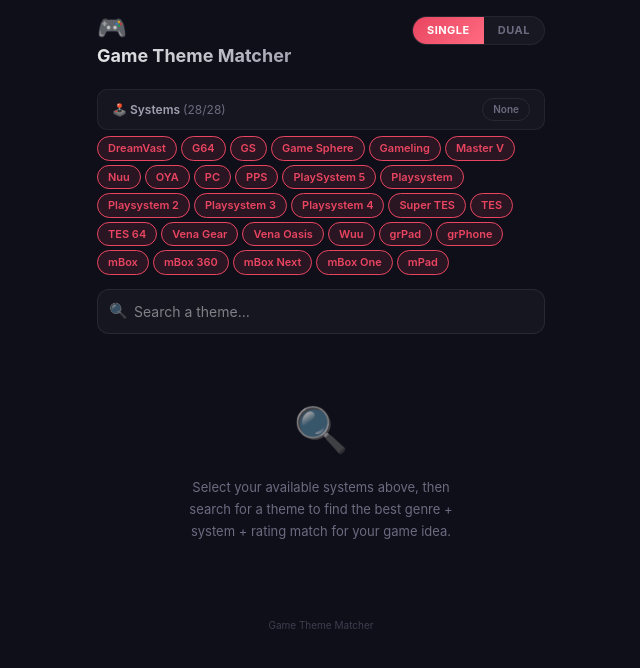
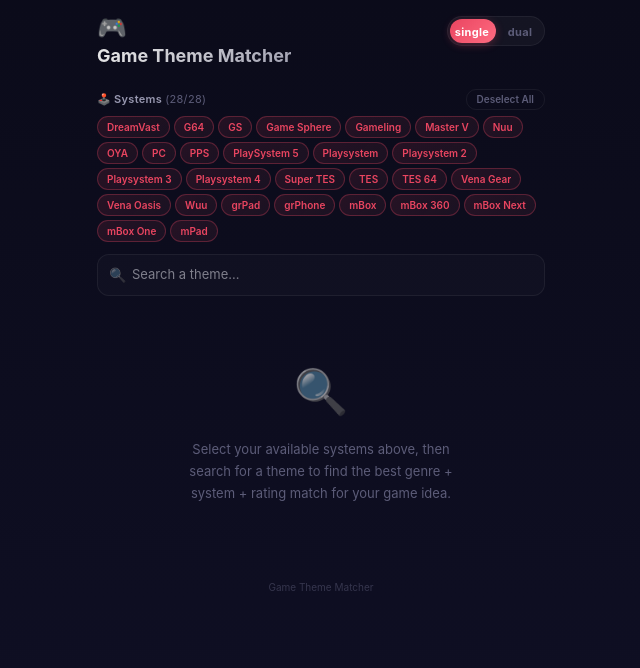
Before and after one commit to jonasboos/game-theme-matcher, a Next.js app: page / in a window 1280 px wide. Shown: the top 668 px of the page, without its empty margins (319-959 px from the left). Built offline with nearby package versions, Linux system fonts and the light colour scheme.

Commit message:
premium redesign: glass-morphism, sliding pill toggle, gradient accents, clean typography

```diff
--- a/src/app/globals.css
+++ b/src/app/globals.css
@@ -1,67 +1,129 @@
 @import "tailwindcss";
 
-/* Custom properties for dark theme */
+/* ========== Design System ========== */
 :root {
-  --bg-primary: #0f0f1a;
-  --bg-secondary: #1a1a2e;
-  --bg-card: #16213e;
+  /* Backgrounds */
+  --bg-primary: #0b0b1a;
+  --bg-secondary: #111128;
+  --bg-card: rgba(255, 255, 255, 0.03);
+  --bg-card-hover: rgba(255, 255, 255, 0.06);
+  --bg-surface: rgba(255, 255, 255, 0.04);
+  --bg-glass: rgba(255, 255, 255, 0.02);
+
+  /* Accent */
   --accent: #e94560;
-  --accent-hover: #ff6b81;
-  --text-primary: #eaeaea;
-  --text-secondary: #a0a0b0;
-  --text-muted: #6b6b80;
-  --border: #2a2a4a;
-  --star: #f9ca24;
+  --accent-glow: rgba(233, 69, 96, 0.3);
+  --accent-subtle: rgba(233, 69, 96, 0.08);
+
+  /* Gradients */
+  --gradient-accent: linear-gradient(135deg, #e94560, #ff6b81);
+  --gradient-bg: linear-gradient(180deg, #0b0b1a 0%, #0f0f24 100%);
+  --gradient-card: linear-gradient(135deg, rgba(233, 69, 96, 0.06), rgba(255, 107, 129, 0.02));
+
+  /* Text */
+  --text-primary: #eeeef5;
+  --text-secondary: #9898b0;
+  --text-muted: #5c5c78;
+
+  /* Borders */
+  --border: rgba(255, 255, 255, 0.06);
+  --border-active: rgba(233, 69, 96, 0.4);
+
+  /* Feedback */
   --success: #2ed573;
-  --warning: #ffa502;
+  --warning: #f9ca24;
+  --danger: #e94560;
+
+  /* Shadows */
+  --shadow-sm: 0 1px 3px rgba(0, 0, 0, 0.3);
+  --shadow-md: 0 4px 16px rgba(0, 0, 0, 0.4);
+  --shadow-lg: 0 12px 48px rgba(0, 0, 0, 0.5);
+  --shadow-glow: 0 0 20px rgba(233, 69, 96, 0.15);
+}
+
+* {
+  -webkit-tap-highlight-color: transparent;
+}
+
+html {
+  -webkit-font-smoothing: antialiased;
+  -moz-osx-font-smoothing: grayscale;
 }
 
 body {
-  background-color: var(--bg-primary);
+  background: var(--gradient-bg);
   color: var(--text-primary);
-  font-family: -apple-system, BlinkMacSystemFont, "Segoe UI", Roboto, sans-serif;
+  font-family: -apple-system, BlinkMacSystemFont, "SF Pro Display", "Segoe UI", Roboto, sans-serif;
   margin: 0;
   padding: 0;
   min-height: 100dvh;
-  /* landscape safety */
   overflow-x: hidden;
+  line-height: 1.5;
 }
 
-/* Custom scrollbar */
+/* Scrollbar */
 ::-webkit-scrollbar {
-  width: 6px;
-  height: 6px;
+  width: 4px;
+  height: 4px;
 }
 ::-webkit-scrollbar-track {
-  background: var(--bg-secondary);
+  background: transparent;
 }
 ::-webkit-scrollbar-thumb {
-  background: var(--border);
-  border-radius: 3px;
+  background: rgba(255, 255, 255, 0.08);
+  border-radius: 2px;
 }
 
 /* Animations */
 @keyframes fadeIn {
-  from { opacity: 0; transform: translateY(10px); }
+  from { opacity: 0; transform: translateY(8px); }
   to { opacity: 1; transform: translateY(0); }
 }
 
 @keyframes slideUp {
-  from { opacity: 0; transform: translateY(20px); }
+  from { opacity: 0; transform: translateY(16px); }
   to { opacity: 1; transform: translateY(0); }
 }
 
+@keyframes scoreFill {
+  from { width: 0 !important; }
+}
+
+@keyframes glowPulse {
+  0%, 100% { box-shadow: 0 0 8px rgba(233, 69, 96, 0.1); }
+  50% { box-shadow: 0 0 20px rgba(233, 69, 96, 0.2); }
+}
+
 .animate-fade-in {
-  animation: fadeIn 0.3s ease-out;
+  animation: fadeIn 0.35s ease-out both;
 }
 
 .animate-slide-up {
-  animation: slideUp 0.4s ease-out;
+  animation: slideUp 0.4s cubic-bezier(0.16, 1, 0.3, 1) both;
 }
 
-/* Landscape-specific overrides */
-@media (orientation: landscape) and (max-height: 500px) {
-  body {
-    font-size: 14px;
-  }
+/* Range input styling */
+input[type="range"] {
+  -webkit-appearance: none;
+  appearance: none;
+  background: transparent;
 }
+
+input[type="range"]::-webkit-slider-runnable-track {
+  height: 4px;
+  background: rgba(255, 255, 255, 0.08);
+  border-radius: 2px;
+}
+
+input[type="range"]::-webkit-slider-thumb {
+  -webkit-appearance: none;
+  appearance: none;
+  width: 16px;
+  height: 16px;
+  border-radius: 50%;
+  background: var(--gradient-accent);
+  border: 2px solid #0b0b1a;
+  margin-top: -6px;
+  cursor: pointer;
+  box-shadow: var(--shadow-sm);
+}
--- a/src/components/ModeToggle.tsx
+++ b/src/components/ModeToggle.tsx
@@ -8,35 +8,58 @@ interface Props {
 }
 
 export default function ModeToggle({ mode, onChange }: Props) {
+  const width = 98;
+  const thumbW = 46;
+  const offset = mode === "single" ? 2 : width - thumbW - 2;
+
   return (
     <div
       style={{
-        display: "flex",
+        position: "relative",
+        width,
+        height: 30,
         background: "rgba(255,255,255,0.04)",
-        borderRadius: 22,
+        borderRadius: 15,
         border: "1px solid rgba(255,255,255,0.06)",
-        overflow: "hidden",
         flexShrink: 0,
       }}
     >
+      {/* Sliding thumb */}
+      <div
+        style={{
+          position: "absolute",
+          top: 2,
+          left: offset,
+          width: thumbW,
+          height: 24,
+          borderRadius: 12,
+          background: "var(--gradient-accent)",
+          transition: "left 0.25s cubic-bezier(0.16, 1, 0.3, 1)",
+          zIndex: 1,
+          boxShadow: "0 2px 8px rgba(233,69,96,0.3)",
+        }}
+      />
+      {/* Labels */}
       {(["single", "dual"] as Mode[]).map((m) => (
         <button
           key={m}
           onClick={() => onChange(m)}
           style={{
-            padding: "5px 14px",
+            position: "absolute",
+            top: 0,
+            left: m === "single" ? 0 : thumbW + 2,
+            width: thumbW + 2,
+            height: 30,
             border: "none",
-            background: mode === m
-              ? "linear-gradient(135deg, var(--accent), #ff6b81)"
-              : "transparent",
+            background: "transparent",
             color: mode === m ? "#fff" : "var(--text-muted)",
             fontSize: 11,
             fontWeight: 700,
-            letterSpacing: 0.5,
+            letterSpacing: 0.3,
             cursor: "pointer",
-            transition: "all 0.25s ease",
+            zIndex: 2,
             fontFamily: "inherit",
-            textTransform: "uppercase",
+            transition: "color 0.2s ease",
           }}
         >
           {m}
--- a/src/components/StageDetail.tsx
+++ b/src/components/StageDetail.tsx
@@ -12,9 +12,9 @@ interface Props {
 function SummaryRow({ label, score }: { label: string; score: number }) {
   const color = score >= 80 ? "#2ed573" : "#ffa502";
   return (
-    <div style={{ display: "flex", justifyContent: "space-between", alignItems: "center", padding: "8px 0" }}>
-      <span style={{ fontSize: 13, color: "var(--text-secondary)" }}>{label}</span>
-      <span style={{ fontSize: 14, fontWeight: 700, color, fontVariantNumeric: "tabular-nums" }}>
+    <div style={{ display: "flex", justifyContent: "space-between", alignItems: "center", padding: "7px 0" }}>
+      <span style={{ fontSize: 12, color: "var(--text-secondary)" }}>{label}</span>
+      <span style={{ fontSize: 13, fontWeight: 700, color, fontVariantNumeric: "tabular-nums" }}>
         {score}%
       </span>
     </div>
@@ -27,15 +27,15 @@ export default function StageDetail({ combo, mode, onBack }: Props) {
   return (
     <div className="animate-slide-up">
       {/* Header */}
-      <div style={{ display: "flex", alignItems: "center", gap: 12, marginBottom: 24 }}>
+      <div style={{ display: "flex", alignItems: "center", gap: 10, marginBottom: 22 }}>
         <button
           onClick={onBack}
           style={{
-            width: 38,
-            height: 38,
+            width: 36,
+            height: 36,
             borderRadius: 10,
-            border: "1px solid rgba(255,255,255,0.08)",
-            background: "rgba(255,255,255,0.03)",
+            border: "1px solid var(--border)",
+            background: "var(--bg-glass)",
             display: "flex",
             alignItems: "center",
             justifyContent: "center",
@@ -48,19 +48,19 @@ export default function StageDetail({ combo, mode, onBack }: Props) {
         >
           ←
         </button>
-        <div style={{ flex: 1 }}>
-          <div style={{ fontSize: 18, fontWeight: 700, color: "var(--text-primary)", lineHeight: 1.2 }}>
+        <div style={{ flex: 1, minWidth: 0 }}>
+          <div style={{ fontSize: 17, fontWeight: 700, color: "var(--text-primary)", lineHeight: 1.2 }}>
             {combo.genre}
           </div>
-          <div style={{ fontSize: 12, color: "var(--accent)", fontWeight: 500 }}>
+          <div style={{ fontSize: 11, color: "var(--accent)", fontWeight: 500 }}>
             🕹️ {combo.system}
           </div>
         </div>
-        <div style={{ textAlign: "right" }}>
-          <div style={{ fontSize: 22, fontWeight: 800, color: "var(--success)", fontVariantNumeric: "tabular-nums" }}>
+        <div style={{ textAlign: "right", flexShrink: 0 }}>
+          <div style={{ fontSize: 20, fontWeight: 800, color: "var(--success)", fontVariantNumeric: "tabular-nums", lineHeight: 1.1 }}>
             {combo.score}%
           </div>
-          <div style={{ marginTop: 2 }}>
+          <div style={{ marginTop: 3 }}>
             <RatingBadge rating={combo.rating} />
           </div>
         </div>
@@ -68,15 +68,15 @@ export default function StageDetail({ combo, mode, onBack }: Props) {
 
       {/* Stage groups */}
       {STAGE_GROUPS.map((group) => (
-        <div key={group.label} style={{ marginBottom: 14 }}>
+        <div key={group.label} style={{ marginBottom: 12 }}>
           <div
             style={{
               fontSize: 10,
               fontWeight: 700,
               textTransform: "uppercase",
-              letterSpacing: 1.5,
+              letterSpacing: 1.2,
               color: "var(--text-muted)",
-              marginBottom: 6,
+              marginBottom: 5,
               paddingLeft: 2,
             }}
           >
@@ -84,9 +84,9 @@ export default function StageDetail({ combo, mode, onBack }: Props) {
           </div>
           <div
             style={{
-              background: "rgba(255,255,255,0.02)",
-              borderRadius: 12,
-              border: "1px solid rgba(255,255,255,0.06)",
+              background: "var(--bg-glass)",
+              borderRadius: 10,
+              border: "1px solid var(--border)",
               overflow: "hidden",
             }}
           >
@@ -95,26 +95,27 @@ export default function StageDetail({ combo, mode, onBack }: Props) {
               const color =
                 score >= 80 ? "#2ed573" : score >= 60 ? "#f9ca24" : score >= 40 ? "#ffa502" : "#e94560";
               const short = stage.replace(/^Stage \d: /, "");
+              const isLast = idx === group.stages.length - 1;
               return (
                 <div
                   key={stage}
                   style={{
-                    padding: "10px 14px",
-                    borderBottom: idx < group.stages.length - 1 ? "1px solid rgba(255,255,255,0.04)" : "none",
+                    padding: "9px 13px",
+                    borderBottom: isLast ? "none" : "1px solid rgba(255,255,255,0.04)",
                   }}
                 >
-                  <div style={{ display: "flex", justifyContent: "space-between", alignItems: "center", marginBottom: 5 }}>
+                  <div style={{ display: "flex", justifyContent: "space-between", alignItems: "center", marginBottom: 4 }}>
                     <span style={{ fontSize: 12, color: "var(--text-primary)", fontWeight: 500 }}>
                       {short}
                     </span>
-                    <span style={{ fontSize: 13, fontWeight: 700, color, fontVariantNumeric: "tabular-nums" }}>
+                    <span style={{ fontSize: 12, fontWeight: 700, color, fontVariantNumeric: "tabular-nums" }}>
                       {score}%
                     </span>
                   </div>
                   <div
                     style={{
-                      height: 6,
-                      background: "rgba(0,0,0,0.3)",
+                      height: 5,
+                      background: "rgba(0,0,0,0.25)",
                       borderRadius: 3,
                       overflow: "hidden",
                     }}
@@ -125,7 +126,7 @@ export default function StageDetail({ combo, mode, onBack }: Props) {
                         height: "100%",
                         background: `linear-gradient(90deg, ${color}, ${color}88)`,
                         borderRadius: 3,
-                        transition: "width 0.6s cubic-bezier(0.4, 0, 0.2, 1)",
+                        transition: "width 0.6s cubic-bezier(0.16, 1, 0.3, 1)",
                       }}
                     />
                   </div>
@@ -136,14 +137,14 @@ export default function StageDetail({ combo, mode, onBack }: Props) {
         </div>
       ))}
 
-      {/* Fit summary */}
+      {/* Topic Fit summary */}
       <div
         style={{
-          background: "rgba(255,255,255,0.02)",
-          border: "1px solid rgba(255,255,255,0.06)",
-          borderRadius: 12,
-          padding: "0 14px",
-          marginTop: 6,
+          background: "var(--bg-glass)",
+          border: "1px solid var(--border)",
+          borderRadius: 10,
+          padding: "0 13px",
+          marginTop: 4,
         }}
       >
         <div
@@ -151,7 +152,7 @@ export default function StageDetail({ combo, mode, onBack }: Props) {
             fontSize: 10,
             fontWeight: 700,
             textTransform: "uppercase",
-            letterSpacing: 1.5,
+            letterSpacing: 1.2,
             color: "var(--text-muted)",
             paddingTop: 12,
             marginBottom: 0,
@@ -159,11 +160,11 @@ export default function StageDetail({ combo, mode, onBack }: Props) {
         >
           Topic Fit
         </div>
-        <SummaryRow label="Genre" score={combo.genreScore} />
+        <SummaryRow label="Genre Fit" score={combo.genreScore} />
         <div style={{ height: 1, background: "rgba(255,255,255,0.04)" }} />
-        <SummaryRow label="System" score={combo.systemScore} />
+        <SummaryRow label="System Fit" score={combo.systemScore} />
         <div style={{ height: 1, background: "rgba(255,255,255,0.04)" }} />
-        <SummaryRow label="Rating" score={combo.ratingScore} />
+        <SummaryRow label="Rating Fit" score={combo.ratingScore} />
       </div>
     </div>
   );
--- a/src/components/SystemSelector.tsx
+++ b/src/components/SystemSelector.tsx
@@ -10,34 +10,30 @@ interface Props {
 export default function SystemSelector({ activeSystems, onChange }: Props) {
   const allCount = ALL_SYSTEMS.length;
   const activeCount = activeSystems.length;
-  const allSelected = activeCount === allCount;
 
   return (
-    <div style={{ marginBottom: 14 }}>
+    <div style={{ marginBottom: 12 }}>
+      {/* Header row */}
       <div
         style={{
           display: "flex",
           alignItems: "center",
           justifyContent: "space-between",
-          padding: "8px 14px",
-          background: "rgba(255,255,255,0.03)",
-          border: "1px solid rgba(255,255,255,0.06)",
-          borderRadius: 10,
+          marginBottom: 6,
         }}
       >
-        <span style={{ fontSize: 12, fontWeight: 600, color: "var(--text-secondary)" }}>
+        <span style={{ fontSize: 11, fontWeight: 600, color: "var(--text-secondary)", letterSpacing: 0.3 }}>
           🕹️ Systems{" "}
           <span style={{ fontWeight: 400, color: "var(--text-muted)" }}>
             ({activeCount}/{allCount})
           </span>
         </span>
-        <div style={{ display: "flex", gap: 6 }}>
         <button
-            onClick={() => onChange(allSelected ? [] : [...ALL_SYSTEMS])}
+          onClick={() => onChange(activeCount === allCount ? [] : [...ALL_SYSTEMS])}
           style={{
-              padding: "3px 10px",
-              border: "1px solid rgba(255,255,255,0.08)",
-              borderRadius: 12,
+            padding: "2px 10px",
+            border: "1px solid var(--border)",
+            borderRadius: 10,
             background: "transparent",
             color: "var(--text-muted)",
             fontSize: 10,
@@ -47,16 +43,16 @@ export default function SystemSelector({ activeSystems, onChange }: Props) {
             transition: "all 0.15s",
           }}
         >
-            {allSelected ? "None" : "All"}
+          {activeCount === allCount ? "Deselect All" : "Select All"}
         </button>
       </div>
-      </div>
+
+      {/* Chips */}
       <div
         style={{
           display: "flex",
           flexWrap: "wrap",
           gap: 4,
-          marginTop: 6,
         }}
       >
         {ALL_SYSTEMS.map((sys) => {
@@ -65,21 +61,26 @@ export default function SystemSelector({ activeSystems, onChange }: Props) {
             <button
               key={sys}
               onClick={() =>
-                onChange(active
+                onChange(
+                  active
                     ? activeSystems.filter((s) => s !== sys)
-                  : [...activeSystems, sys])
+                    : [...activeSystems, sys],
+                )
               }
               style={{
-                padding: "3px 10px",
-                border: `1px solid ${active ? "var(--accent)" : "rgba(255,255,255,0.06)"}`,
-                borderRadius: 14,
-                background: active ? "rgba(233, 69, 96, 0.12)" : "transparent",
+                padding: "3px 9px",
+                border: `1px solid ${active ? "rgba(233, 69, 96, 0.3)" : "var(--border)"}`,
+                borderRadius: 12,
+                background: active
+                  ? "linear-gradient(135deg, rgba(233,69,96,0.12), rgba(255,107,129,0.06))"
+                  : "transparent",
                 color: active ? "var(--accent)" : "var(--text-muted)",
-                fontSize: 11,
+                fontSize: 10,
                 fontWeight: active ? 600 : 400,
                 cursor: "pointer",
                 transition: "all 0.15s ease",
                 fontFamily: "inherit",
+                lineHeight: 1.4,
               }}
             >
               {sys}
--- a/src/components/TopicSearch.tsx
+++ b/src/components/TopicSearch.tsx
@@ -12,6 +12,7 @@ interface Props {
 export default function TopicSearch({ selectedTopic, onSelect, onClear }: Props) {
   const [search, setSearch] = useState(selectedTopic ?? "");
   const [open, setOpen] = useState(false);
+  const [focused, setFocused] = useState(false);
   const ref = useRef<HTMLDivElement>(null);
 
   const filtered = useMemo(() => {
@@ -44,22 +45,30 @@ export default function TopicSearch({ selectedTopic, onSelect, onClear }: Props)
     onClear();
     setSearch("");
     setOpen(false);
+    setFocused(false);
   }, [onClear]);
-
-  const isActive = open;
 
   return (
     <div ref={ref} style={{ position: "relative" }}>
-      <div style={{ position: "relative" }}>
+      <div
+        style={{
+          position: "relative",
+          border: `1px solid ${open ? "var(--border-active)" : focused ? "rgba(255,255,255,0.15)" : "var(--border)"}`,
+          borderRadius: 12,
+          background: "var(--bg-glass)",
+          transition: "border-color 0.2s ease",
+        }}
+      >
         <span
           style={{
             position: "absolute",
-            left: 12,
+            left: 11,
             top: "50%",
             transform: "translateY(-50%)",
-            fontSize: 15,
-            opacity: 0.5,
+            fontSize: 14,
+            opacity: 0.4,
             pointerEvents: "none",
+            lineHeight: 1,
           }}
         >
           🔍
@@ -68,22 +77,21 @@ export default function TopicSearch({ selectedTopic, onSelect, onClear }: Props)
           type="text"
           placeholder="Search a theme…"
           value={search}
-          onFocus={() => setOpen(true)}
+          onFocus={() => { setOpen(true); setFocused(true); }}
+          onBlur={() => setFocused(false)}
           onChange={(e) => {
             setSearch(e.target.value);
             setOpen(true);
           }}
           style={{
             width: "100%",
-            padding: "11px 34px 11px 36px",
-            border: `1px solid ${isActive ? "var(--accent)" : "rgba(255,255,255,0.08)"}`,
-            borderRadius: 12,
-            background: "rgba(255,255,255,0.03)",
+            padding: "10px 32px 10px 34px",
+            border: "none",
+            background: "transparent",
             color: "var(--text-primary)",
-            fontSize: 14,
+            fontSize: 13,
             outline: "none",
             boxSizing: "border-box",
-            transition: "border-color 0.2s ease",
             fontFamily: "inherit",
           }}
         />
@@ -92,16 +100,17 @@ export default function TopicSearch({ selectedTopic, onSelect, onClear }: Props)
             onClick={handleClear}
             style={{
               position: "absolute",
-              right: 10,
+              right: 8,
               top: "50%",
               transform: "translateY(-50%)",
               background: "none",
               border: "none",
               color: "var(--text-muted)",
-              fontSize: 16,
+              fontSize: 14,
               cursor: "pointer",
               padding: 4,
               lineHeight: 1,
+              opacity: 0.6,
             }}
           >
             ✕
@@ -113,17 +122,16 @@ export default function TopicSearch({ selectedTopic, onSelect, onClear }: Props)
         <div
           style={{
             position: "absolute",
-            top: "100%",
+            top: "calc(100% + 4px)",
             left: 0,
             right: 0,
-            maxHeight: 260,
+            maxHeight: 240,
             overflowY: "auto",
-            background: "var(--bg-secondary)",
+            background: "#111128",
             border: "1px solid rgba(255,255,255,0.08)",
-            borderRadius: 12,
-            marginTop: 4,
+            borderRadius: 10,
             zIndex: 200,
-            boxShadow: "0 12px 48px rgba(0,0,0,0.5)",
+            boxShadow: "var(--shadow-lg)",
           }}
         >
           {filtered.map((topic) => (
@@ -133,10 +141,10 @@ export default function TopicSearch({ selectedTopic, onSelect, onClear }: Props)
               style={{
                 display: "block",
                 width: "100%",
-                padding: "9px 14px",
+                padding: "8px 14px",
                 textAlign: "left",
                 border: "none",
-                background: topic === selectedTopic ? "rgba(233,69,96,0.1)" : "transparent",
+                background: topic === selectedTopic ? "rgba(233,69,96,0.08)" : "transparent",
                 color: "var(--text-primary)",
                 fontSize: 13,
                 cursor: "pointer",
@@ -146,7 +154,7 @@ export default function TopicSearch({ selectedTopic, onSelect, onClear }: Props)
               onMouseEnter={(e) => (e.currentTarget.style.background = "rgba(255,255,255,0.04)")}
               onMouseLeave={(e) =>
                 (e.currentTarget.style.background = topic === selectedTopic
-                  ? "rgba(233,69,96,0.1)"
+                  ? "rgba(233,69,96,0.08)"
                   : "transparent")
               }
             >
```
Also changed, not shown: src/components/ComboCard.tsx (+36 -24 lines), src/components/GenreTags.tsx (+7 -6 lines), src/components/RatingBadge.tsx (+7 -6 lines), src/components/ScoreBar.tsx (+17 -8 lines). Lines whose indentation alone changed are shown as unchanged.
